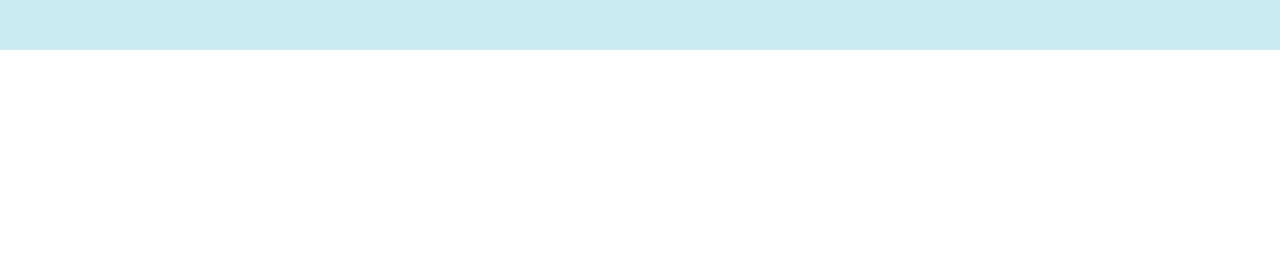
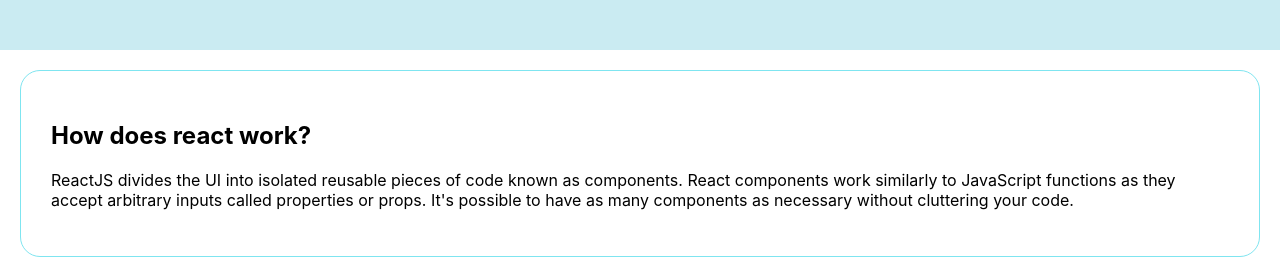
Before and after one commit to AsifKarim7/8th-Assigment-Simple-React-Total-Body-Gym, a React (Create React App) app: page / in a window 1280 px wide. Shown: the part 1479-1753 px from the top of the page. Before the commit the page ends 1529 px from the top, so only its background shows below. Built offline with nearby package versions, Linux system fonts and the light colour scheme.

Commit message:
blog q1 done

```diff
--- a/src/App.js
+++ b/src/App.js
@@ -1,5 +1,6 @@
 import './App.css';
 import Activities from './components/Activities/Activities';
+import Blogs from './components/Blogs/Blogs';
 import Header from './components/Header/Header';
 
 function App() {
@@ -7,6 +8,7 @@
     <div>
       <Header></Header>
       <Activities></Activities>
+      <Blogs></Blogs>
     </div>
   );
 }
--- /dev/null
+++ b/src/components/Blogs/Blogs.css
@@ -0,0 +1,9 @@
+.blogs {
+    border: 1px solid #7FE5F0;
+    border-radius: 20px;
+    margin: 20px;
+}
+
+.blog-container {
+    padding: 30px;
+}
--- /dev/null
+++ b/src/components/Blogs/Blogs.js
@@ -0,0 +1,15 @@
+import React from 'react';
+import './Blogs.css';
+
+const Blogs = () => {
+    return (
+        <div className='blogs'>
+            <div className='blog-container'>
+                <h2>How does react work?</h2>
+                <p>ReactJS divides the UI into isolated reusable pieces of code known as components. React components work similarly to JavaScript functions as they accept arbitrary inputs called properties or props. It's possible to have as many components as necessary without cluttering your code.</p>
+            </div>
+        </div>
+    );
+};
+
+export default Blogs;
```
